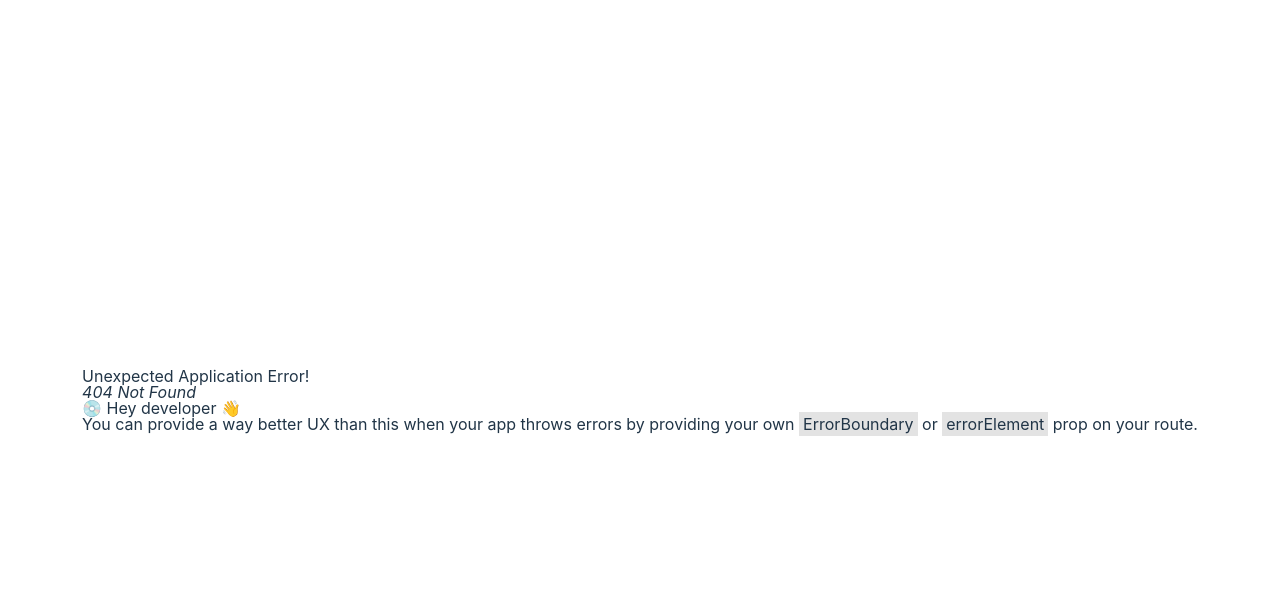
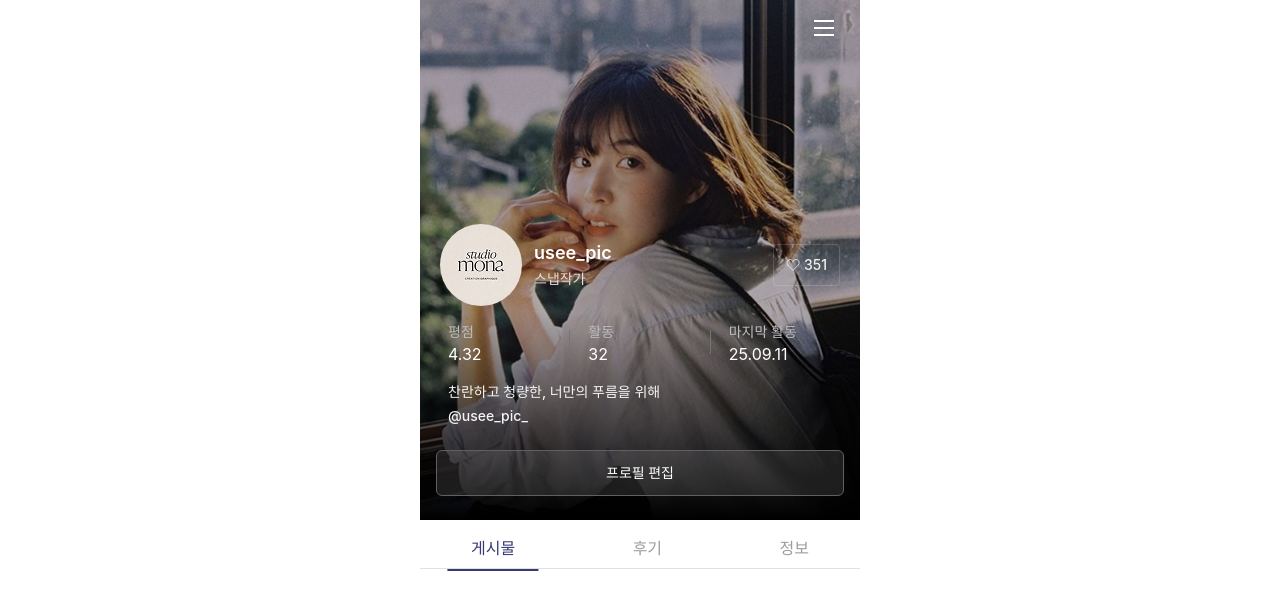
Before and after one commit to Team-Picus/PICUS-FE, a React (Vite) app: page /my in a window 1280 px wide. Before the commit this address had no page. Shown: the top 610 px of the page. Built offline with nearby package versions, Linux system fonts and the light colour scheme.

Commit message:
:art: style: 작가 상세 페이지 UI 구현

```diff
--- a/src/app/routes/Router.tsx
+++ b/src/app/routes/Router.tsx
@@ -2,6 +2,7 @@ import { createBrowserRouter } from 'react-router';
 import { RootLayout } from '@app/layout';
 import { HomePage } from '@pages/home';
 import { ExpertMainPage } from '@pages/expert/ui/ExpertMainPage.tsx';
+import { ExpertDetailPage } from "@pages/my";
 
 export const router = createBrowserRouter([
   {
@@ -23,5 +24,15 @@ export const router = createBrowserRouter([
         element: <ExpertMainPage />,
       },
     ],
-  }
+  },
+  {
+    path: '/my',
+    element: <RootLayout />,
+    children: [
+      {
+        index: true,
+        element: <ExpertDetailPage />,
+      },
+    ],
+  },
 ]);
--- /dev/null
+++ b/src/pages/my/index.ts
@@ -0,0 +1 @@
+export { ExpertDetailPage } from '@my/ui/ExpertDetailPage';
--- /dev/null
+++ b/src/pages/my/ui/ExpertDetailPage.tsx
@@ -0,0 +1,28 @@
+import AppBar from '@shared/ui/AppBar.tsx';
+import { HeaderAction } from '@shared/types';
+import IcHamburger from '@icon/icon-hamburger.svg';
+import styled from 'styled-components';
+import ExpertProfile from '@my/components/ExpertProfile.tsx';
+import ExpertTabs from '@my/components/ExpertTabs.tsx';
+
+export const ExpertDetailPage = () => {
+  const rightHeaderActions: HeaderAction[] = [
+    {
+      icon: IcHamburger,
+      onClick: () => undefined,
+    },
+  ];
+
+  return (
+    <Container>
+      <AppBar rightHeaderActionArr={rightHeaderActions} />
+      <ExpertProfile />
+      <ExpertTabs />
+    </Container>
+  );
+};
+
+const Container = styled.div`
+  height: 100%;
+  overflow-y: auto;
+`;
```
